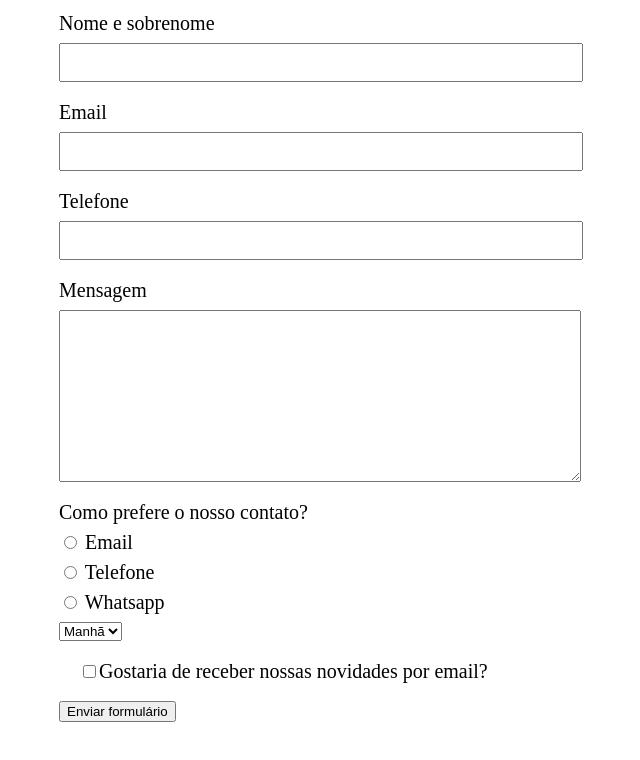
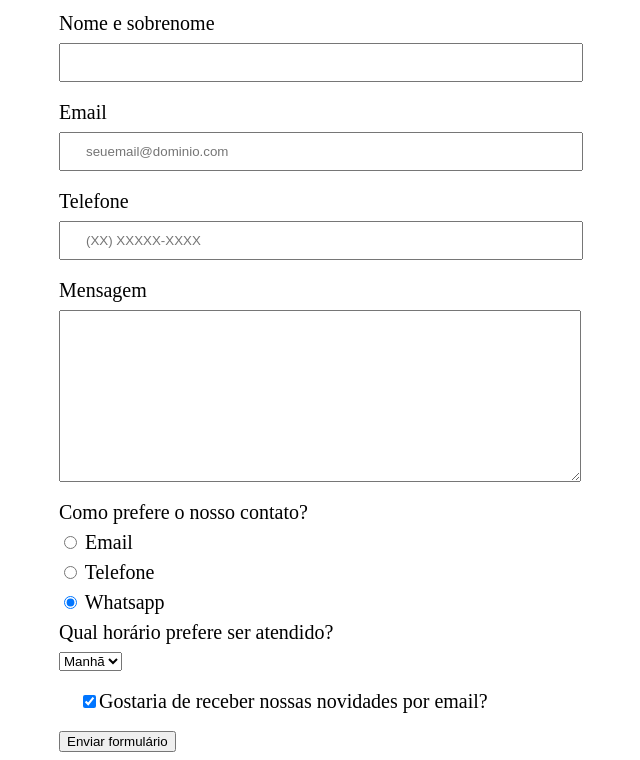
Before and after one commit to LEONARDO-LEANDRO/produtos.html, a plain HTML site: page contato.html in a window 1280 px wide. Shown: the part 320-1080 px from the top of the page, without its empty margins (111-751 px from the left). Drawn offline with Linux system fonts and the light colour scheme.

Commit message:
Add files via upload

```diff
--- a/contato.html
+++ b/contato.html
@@ -10,7 +10,7 @@
 	<body>
 		<header>
 			<div class="caixa">
-				<h1><img src="logo.png"></h1>
+				<h1><img src="logo.png" alt="Logo da Barbearia do Leo"></h1>
 
 				<nav>
 					<ul>
@@ -25,41 +25,45 @@
 		<main>
 			<form>
 				<label for="nomesobrenome">Nome e sobrenome</label>
-				<input type="text" id="nomesobrenome" class="input-padrao">
+				<input type="text" id="nomesobrenome" class="input-padrao" required>
 
 				<label for="email">Email</label>
-				<input type="email" id="email" class="input-padrao">
+				<input type="email" id="email" class="input-padrao" required placeholder="seuemail@dominio.com">
 
 				<label for="telefone">Telefone</label>
-				<input type="text" id="telefone" class="input-padrao">
+				<input type="text" id="telefone" class="input-padrao" required placeholder="(XX) XXXXX-XXXX">
 
 				<label for="Mensagem">Mensagem</label>
 				<textarea cols="70" rows="10" id="Mensagem" class="input-padrao"></textarea>
 
-				<div>
-					<p>Como prefere o nosso contato?</p>
+
+				<fieldset>
+					<legend>Como prefere o nosso contato?</legend>
 				    <label for="radio-email"><input type="radio" name="contato" value="email" id="radio-email"> Email</label>
 
                     <label for="radio-telefone"><input type="radio" name="contato" value="telefone" id="radio-telefone"> Telefone</label>
 
-				     <label for="radio-whatsapp"><input type="radio" name="contato" value="whatsapp" id="radio-whatsapp"> Whatsapp</label>
-				</div>
+				     <label for="radio-whatsapp"><input type="radio" name="contato" value="whatsapp" id="radio-whatsapp" checked> Whatsapp</label>
+				</fieldset>
 
+				<fieldset>
+					<legend>Qual horário prefere ser atendido?</legend>
                  <select>
 					<option>Manhã</option>
 					<option>Tarde</option>
 					<option>Noite</option>
 				 </select>
+				</fieldset>
 
-               <label class="checkbox"><input type="checkbox">Gostaria de receber nossas novidades por email?</label>
+               <label class="checkbox"><input type="checkbox" checked>Gostaria de receber nossas novidades por email?</label>
 
 				<input type="submit" value="Enviar formulário">
 			</form>
 		</main>
 
 		<footer>
-			<img src="logo-branco.png">
-			<p class="copyright">&copy; Copyright Barbearia do Leo- 2023</p>
+			<img src="logo-branco.png" alt="Logo da Barbearia do Leo">
+			<p class="copyright">&copy; Copyright Barbearia do Leo - 2023</p>
 		</footer>
 	</body>
 </html>
--- a/style.css
+++ b/style.css
@@ -99,7 +99,7 @@ form {
 	margin: 40px 0;
 }
 
-form label, form p {
+form label, form legend {
 	display: block;
 	font-size: 20px;
 	margin: 0 0 10px;
```
